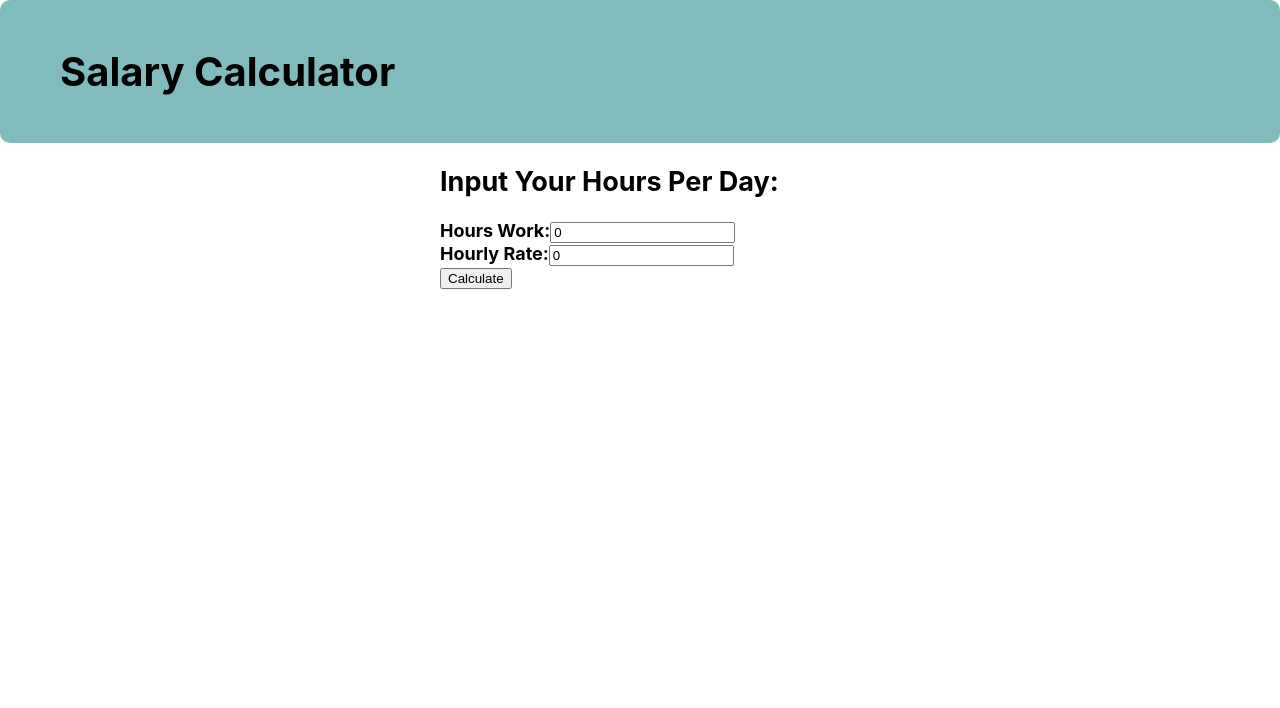
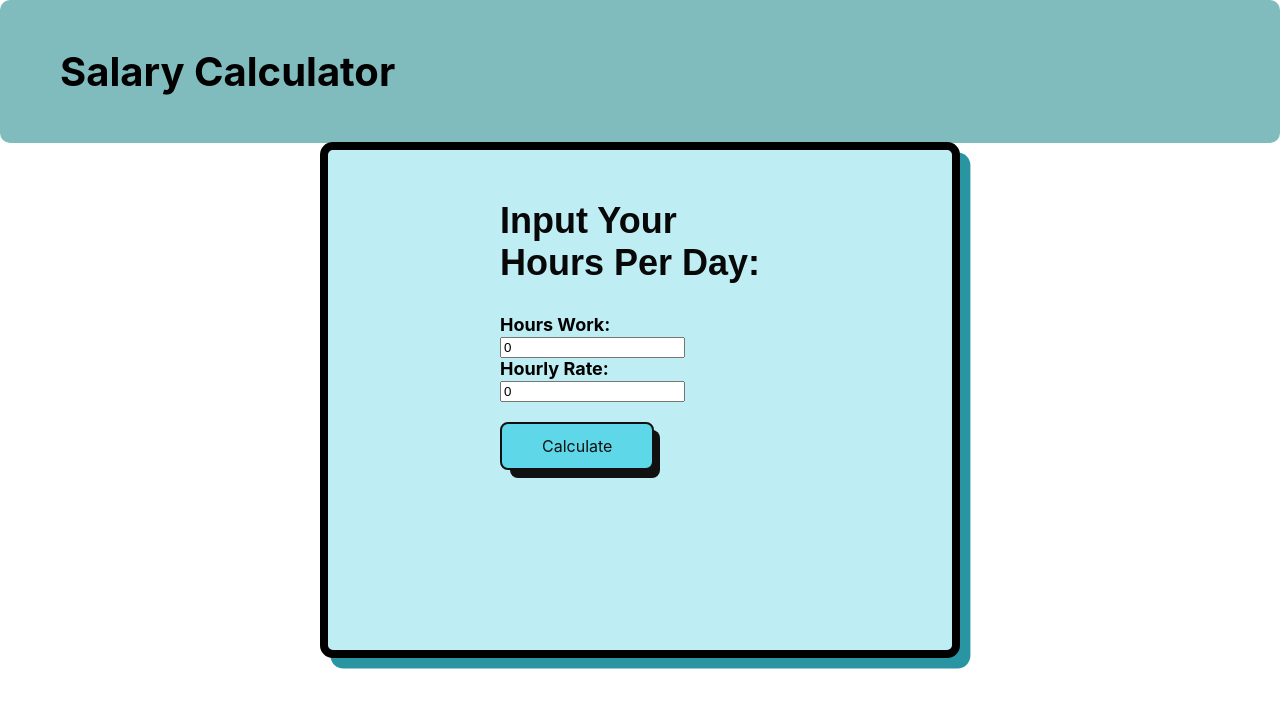
Before and after one commit to trungLyDal/SalaryToHourlyCalculator, a React (Create React App) app: page / in a window 1280 px wide. Shown: the top 708 px of the page. Built offline with nearby package versions, Linux system fonts and the light colour scheme.

Commit message:
cosmetic change:

```diff
--- a/src/App.css
+++ b/src/App.css
@@ -14,4 +14,112 @@
   margin-left: auto;
   gap: 100px;
   font-size: large;
-  font-weight: bold;}
+  font-weight: bold;
+  justify-content: center;
+  padding: auto;
+  background: hsl(187 70% 85%);
+  --shadowColor: 187 60% 40%;
+  max-width: 50rem;
+  width: 100%;
+  box-shadow: 0.65rem 0.65rem 0 hsl(var(--shadowColor) / 1);
+	border-radius: 0.8rem;
+  overflow: hidden;
+  border: 0.5rem solid;
+  width: 50%; /* Adjust the width based on your design */
+    margin: 0 auto; /* Center the container horizontally */
+    position: absolute;
+    top: 50%;
+    left: 50%;
+    transform: translate(-50%, -50%);
+
+}
+
+
+
+
+/* CSS */
+.button-56 {
+  align-items: center;
+	background: hsl(187 75% 64%);
+  border: 2px solid #111;
+  border-radius: 8px;
+  box-sizing: border-box;
+  color: #111;
+  cursor: pointer;
+  display: flex;
+  font-family: Inter,sans-serif;
+  font-size: 16px;
+  height: 48px;
+  justify-content: center;
+  line-height: 24px;
+  max-width: 100%;
+  padding: 0 25px;
+  position: relative;
+  text-align: center;
+  text-decoration: none;
+  user-select: none;
+  -webkit-user-select: none;
+  touch-action: manipulation;
+}
+
+.button-56:after {
+  background-color: #111;
+  border-radius: 8px;
+  content: "";
+  display: block;
+  height: 48px;
+  left: 0;
+  width: 100%;
+  position: absolute;
+  top: -2px;
+  transform: translate(8px, 8px);
+  transition: transform .2s ease-out;
+  z-index: -1;
+}
+
+.button-56:hover:after {
+  transform: translate(0, 0);
+}
+
+.button-56:active {
+  background-color: #e5daff;
+  outline: 0;
+}
+
+.button-56:hover {
+  outline: 0;
+}
+
+@media (min-width: 768px) {
+  .button-56 {
+    padding: 0 40px;
+  }
+}
+
+.button-custom{
+  margin-top: 20px;
+  padding-bottom: 10px;
+}
+
+* {
+	box-sizing: border-box;
+
+}
+main{
+  color: #000;
+}
+form {
+  border-radius: 20px;
+  box-sizing: border-box;
+  height: 500px;
+  padding: 20px;
+  width: 320px;
+}
+
+h2 {
+  color: #080808;
+  font-family: sans-serif;
+  font-size: 36px;
+  font-weight: 600;
+  margin-top: 30px;
+}
--- a/src/App.js
+++ b/src/App.js
@@ -32,8 +32,9 @@ function App() {
         <div className='input-form'>
         <InputForm onCalculate={calculatePay} />
 
+
         {results && <ResultCard {...results} />}
-        </div>
+       </div>
     </main>
 
 
--- a/src/InputForm.js
+++ b/src/InputForm.js
@@ -1,4 +1,5 @@
 import React, {useState} from 'react';
+import './App.css';
 
 const InputForm = ({onCalculate}) => {
     const [hoursWorked, setHoursWorked] = useState(0);
@@ -20,8 +21,8 @@ const InputForm = ({onCalculate}) => {
                 <label>Hourly Rate:</label>
                 <input type="number" value={hourlyRate} onChange={(e) => setHourlyRate(e.target.value)} />
             </div>
-            <div>
-                <button type="submit">Calculate</button>
+            <div className='button-custom'>
+                <button className='button-56' type="submit">Calculate</button>
             </div>
         </form>
     )
--- a/src/ResultCard.js
+++ b/src/ResultCard.js
@@ -3,7 +3,7 @@ import React from 'react';
 
 const ResultCard = ({ yearlyPay, monthlyPay, weeklyPay, dailyPay }) => {
   return (
-    <div>
+    <div className='card'>
       <h2>Salary Breakdown</h2>
       <p>Yearly Pay: ${yearlyPay}</p>
       <p>Monthly Pay: ${monthlyPay}</p>
```
